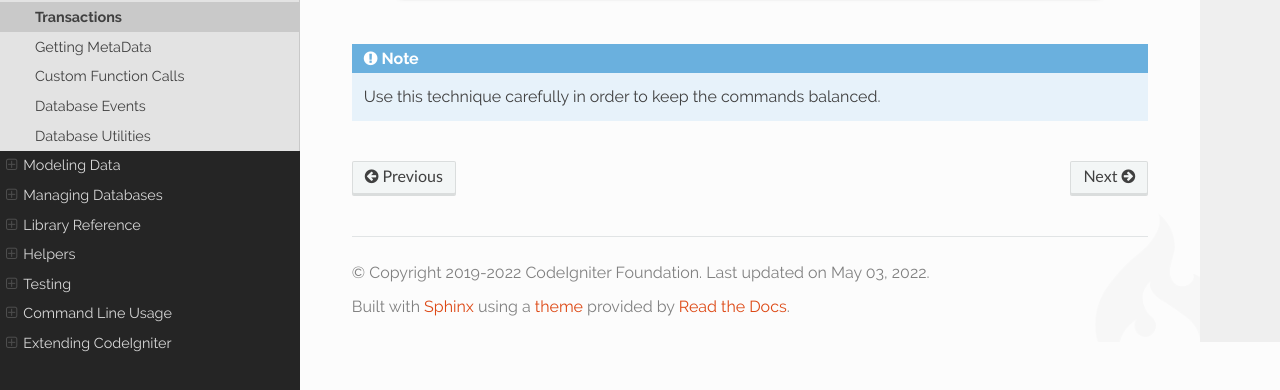
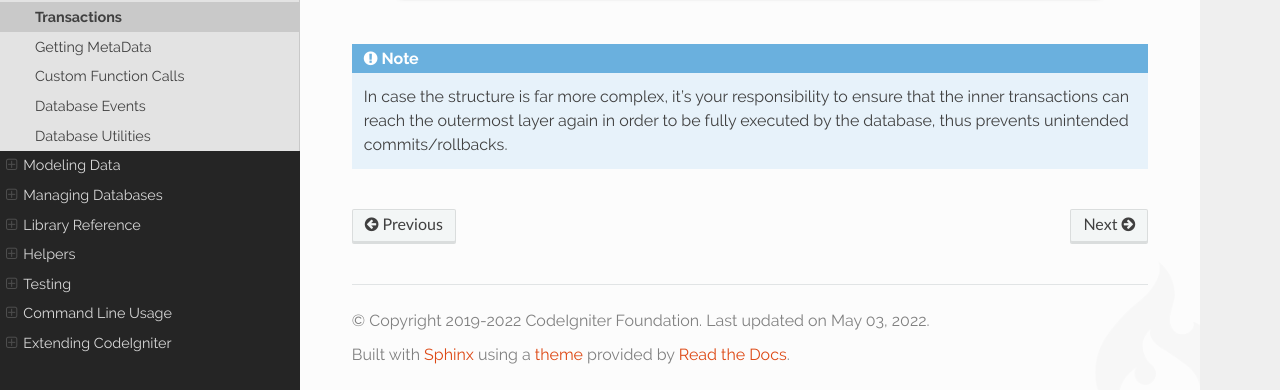
Before and after one commit to NEKOGET/ci4_user_guide_src, a Sphinx documentation site: the page built from source/database/transactions.rst, in a window 1280 px wide and 900 px high, scrolled down 2959 px, cut to the strip 510-900 px from the top of the window. Built offline with Sphinx 7.4.7 and the Read the Docs theme 2.0.0, drawn with Linux system fonts in a browser that asks for light colours.

Commit message:
update DB nested transaction note

```diff
--- a/source/database/transactions.rst
+++ b/source/database/transactions.rst
@@ -110,4 +110,7 @@ track of the transaction "depth" and only take action at the outermost layer
 
 .. literalinclude:: transactions/007.php
 
-.. note:: Use this technique carefully in order to keep the commands balanced.
+.. note:: In case the structure is far more complex, it's your responsibility
+    to ensure that the inner transactions can reach the outermost layer again
+    in order to be fully executed by the database, thus prevents unintended
+    commits/rollbacks.
```
